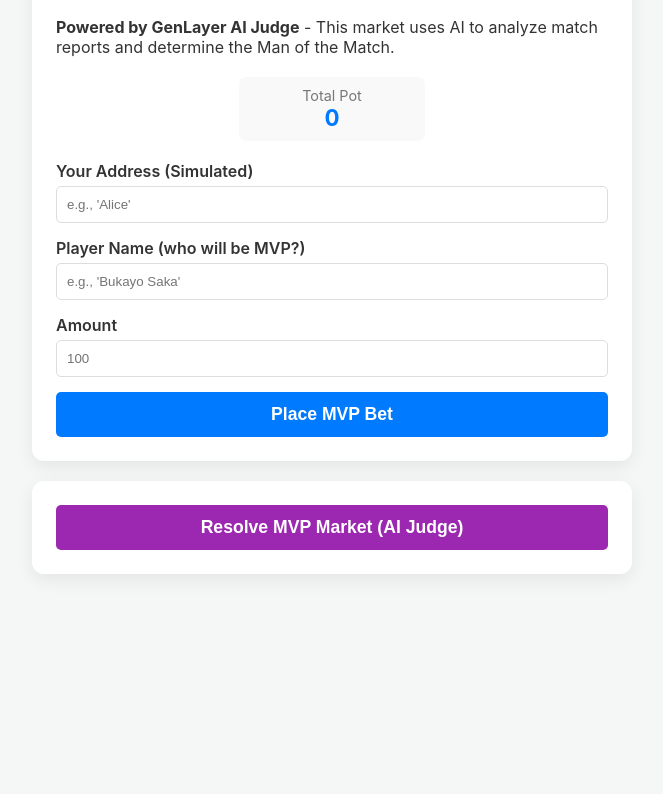
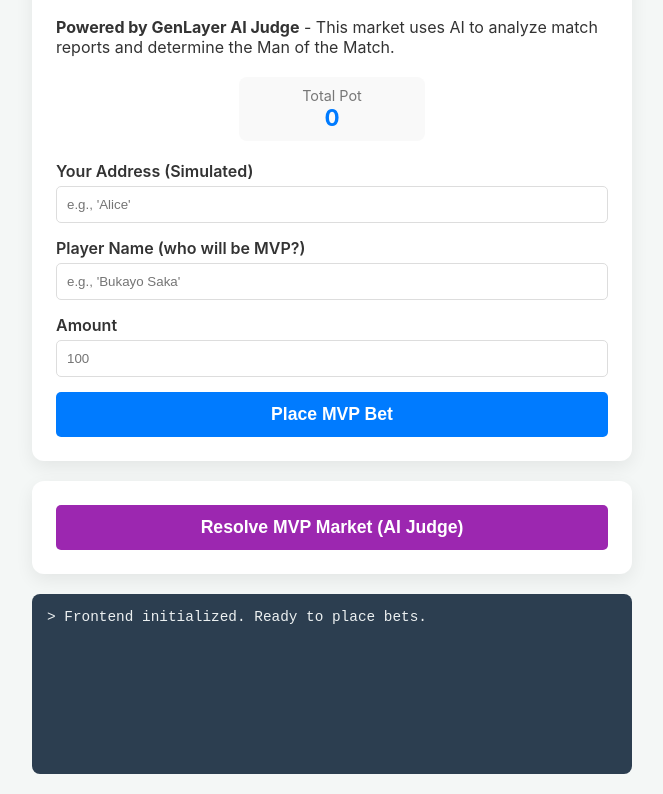
Before and after one commit to dharmanan/genlayer-hackathon-build, a plain HTML site: page index.html in a window 1280 px wide. Shown: the part 892-1686 px from the top of the page, without its empty margins (308-971 px from the left). Before the commit the page ends 1506 px from the top, so only its background shows below. Drawn offline with Linux system fonts and the light colour scheme.

Commit message:
fix: Add missing logs div element to frontend

```diff
--- a/index.html
+++ b/index.html
@@ -184,6 +184,8 @@
         <div class="market-card">
             <button id="resolve-mvp-market-btn" style="background-color: #9c27b0;">Resolve MVP Market (AI Judge)</button>
         </div>
+
+        <div id="logs"></div>
     </div>
 
     <script>
```
